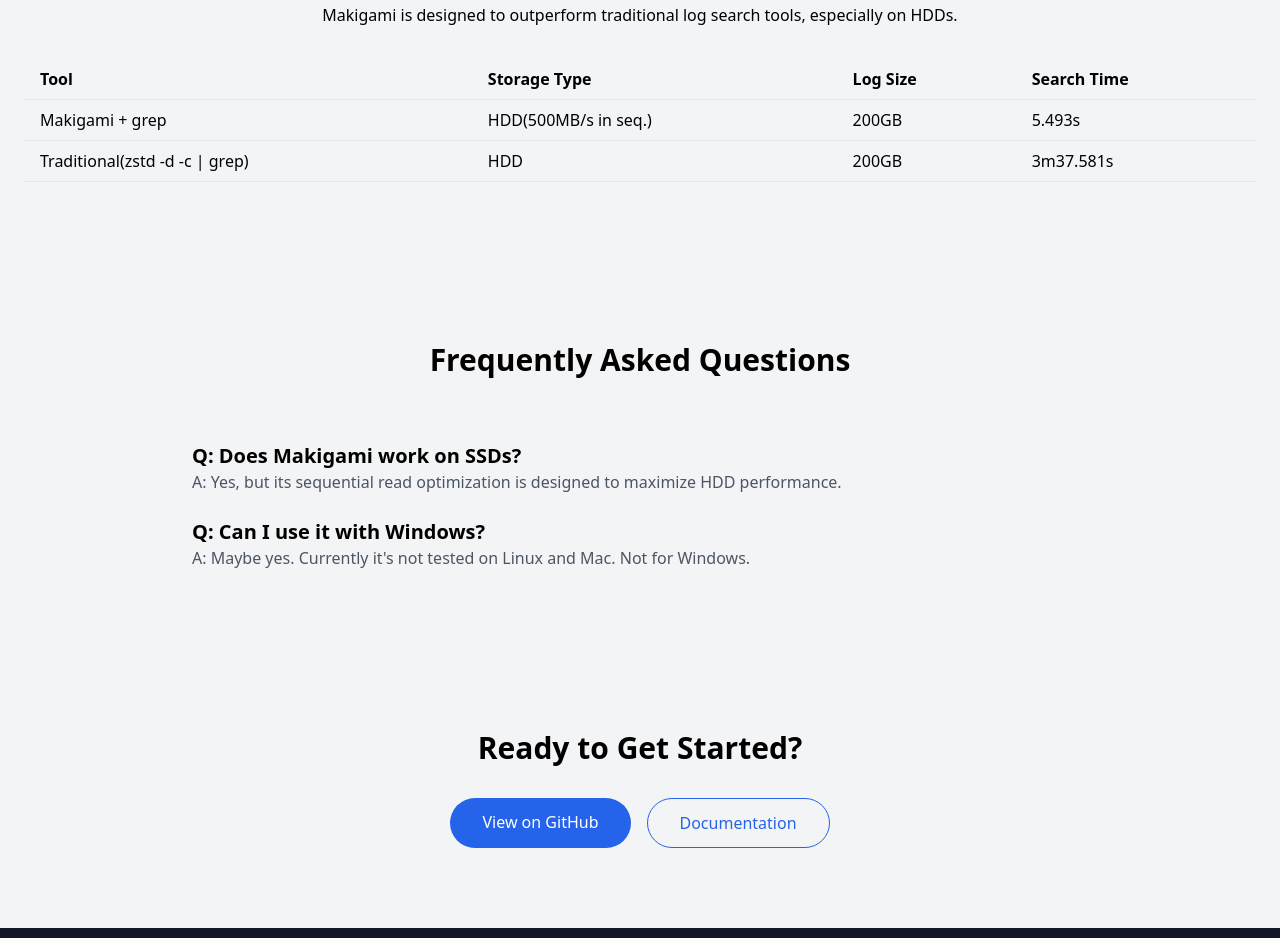
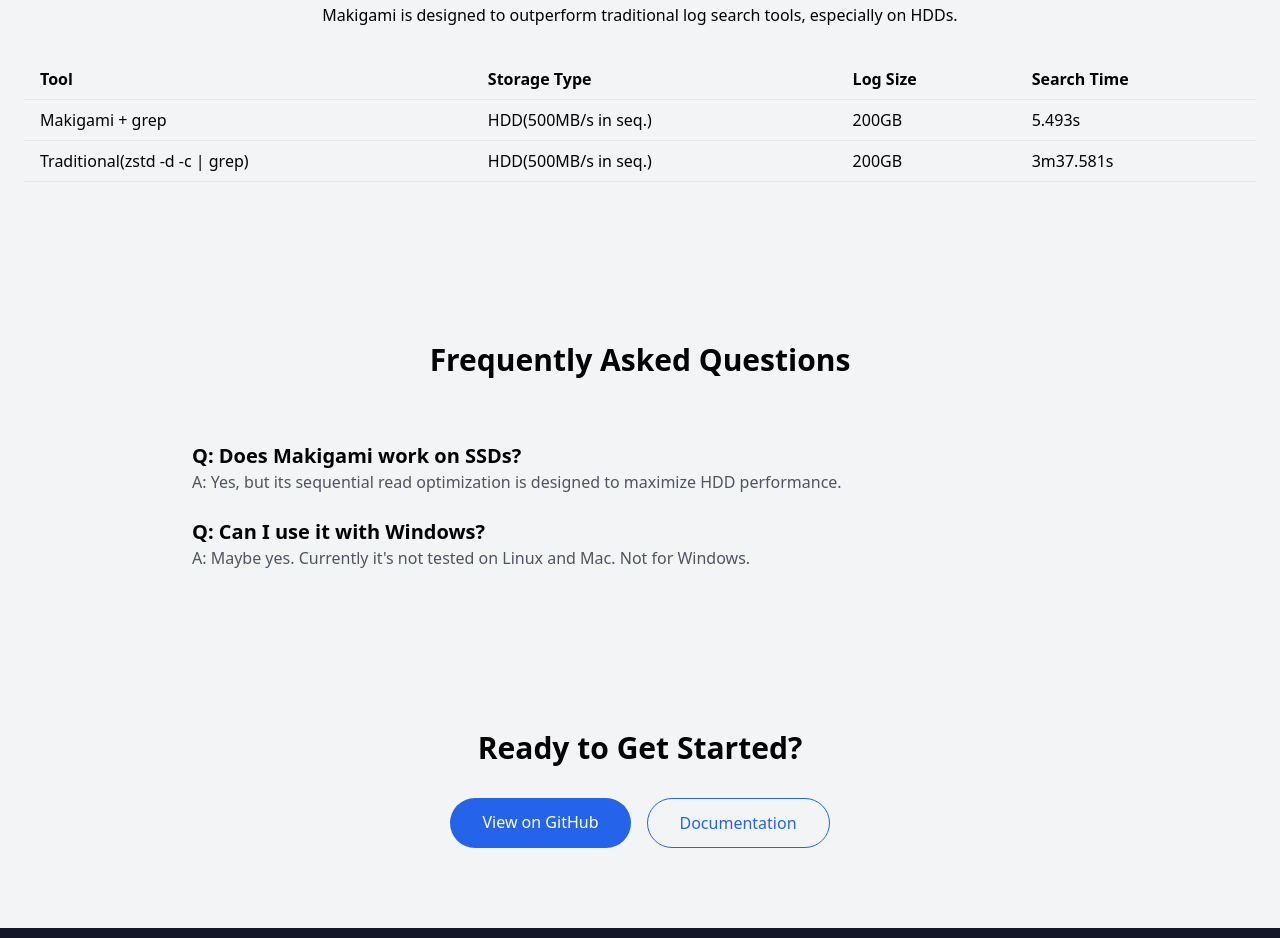
Before and after one commit to nt-riken/makigami, a plain HTML site: page index.html in a window 1280 px wide. Shown: the part 2736-3674 px from the top of the page. Drawn offline with nearby package versions, Linux system fonts and the light colour scheme.

Commit message:
Update index.html

```diff
--- a/index.html
+++ b/index.html
@@ -122,7 +122,7 @@
                     </tr>
                     <tr>
                         <td class="border-b px-4 py-2">Traditional(zstd -d -c | grep)</td>
-                        <td class="border-b px-4 py-2">HDD</td>
+                        <td class="border-b px-4 py-2">HDD(500MB/s in seq.)</td>
                         <td class="border-b px-4 py-2">200GB</td>
                         <td class="border-b px-4 py-2">3m37.581s</td>
                     </tr>
```
